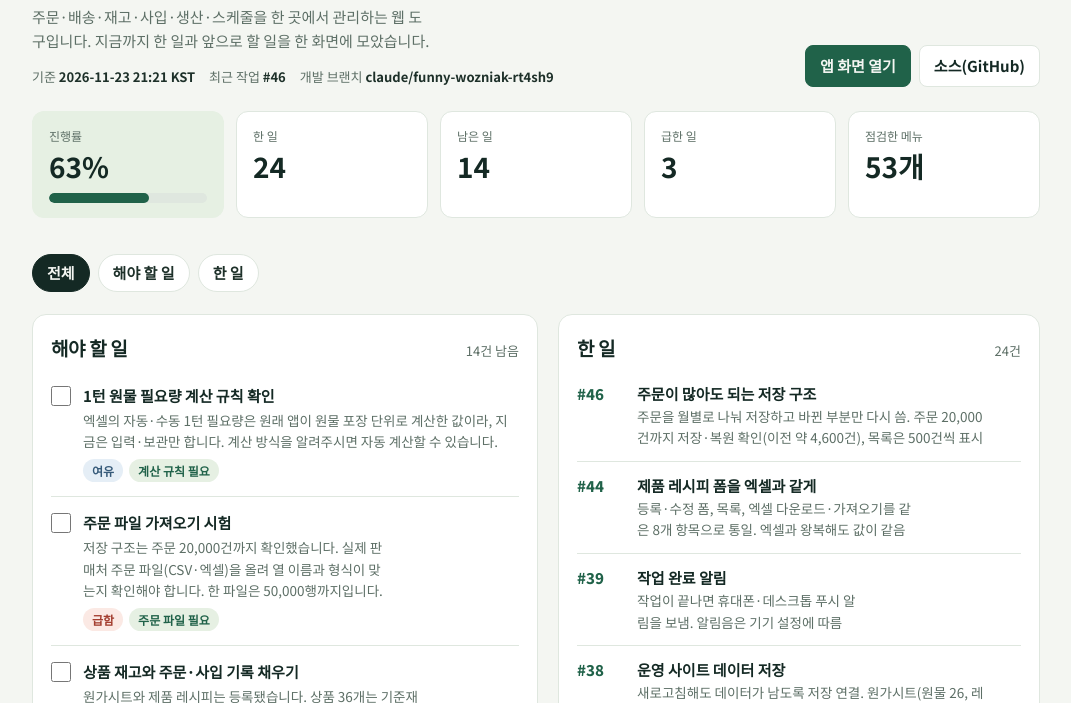
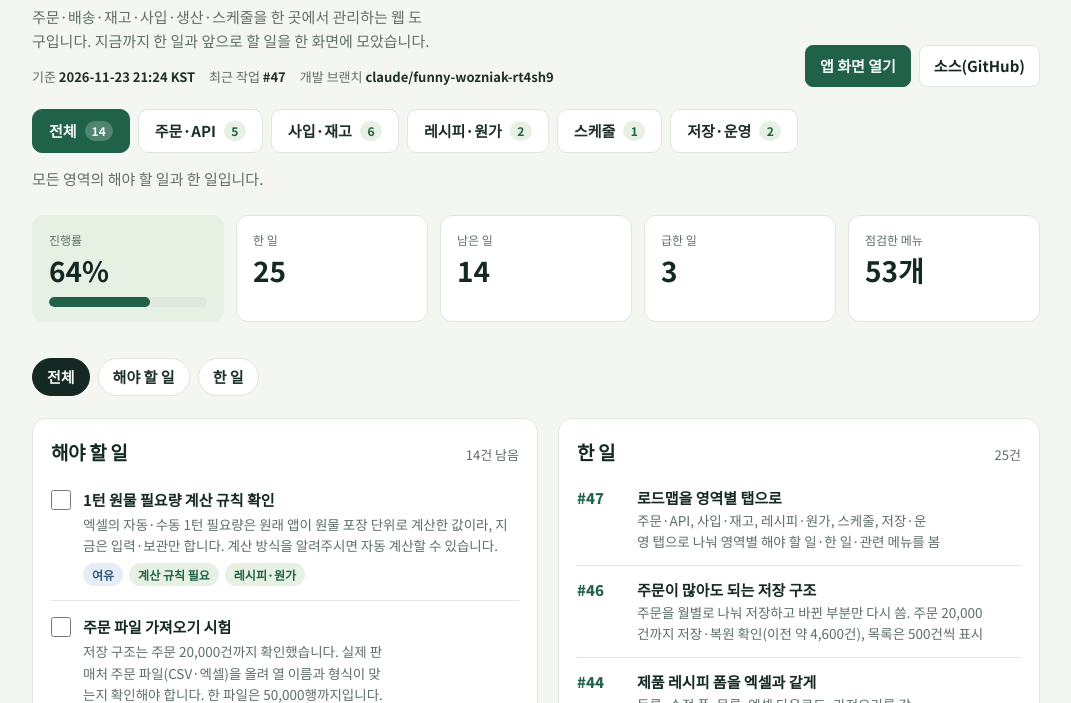
Before and after one commit to bluekiwi75/make, a plain HTML site: page docs/roadmap.html in a window 1280 px wide. Shown: the part 97-800 px from the top of the page, without its empty margins (104-1175 px from the left). Drawn offline with Linux system fonts and the light colour scheme.

Commit message:
Roadmap: split into area tabs (order/API, purchase/stock, recipe/cost, schedule, system)
Co-Authored-By: Claude Sonnet 5.5 <noreply@anthropic.com>
Claude-Session: https://claude.ai/code/session_018spFY8ws2gwToUEkVity7Q

```diff
--- a/docs/roadmap.html
+++ b/docs/roadmap.html
@@ -57,6 +57,7 @@ h2{font-size:19px;font-weight:800;letter-spacing:-.02em;color:var(--ink)}
 .tag{display:inline-block;padding:2px 9px;border-radius:99px;font-size:12px;font-weight:700}
 .tag.high{background:var(--high-soft);color:var(--high)}
 .tag.mid{background:var(--mid-soft);color:var(--mid)}
+.tag.area{background:var(--accent-soft);color:var(--accent)}
 .tag.low{background:var(--low-soft);color:var(--low)}
 .tag.need{background:var(--accent-soft);color:var(--accent)}
 .done{display:grid;grid-template-columns:auto minmax(0,1fr);gap:2px 12px;padding:12px 0;border-top:1px solid var(--line)}
@@ -76,6 +77,15 @@ h2{font-size:19px;font-weight:800;letter-spacing:-.02em;color:var(--ink)}
 .empty{color:var(--muted);padding:14px 0}
 [hidden]{display:none!important}
 @media (prefers-reduced-motion:no-preference){.bar span{transition:width .4s}}
+
+.tabs{display:flex;gap:8px;margin-top:22px;overflow-x:auto;padding-bottom:4px;-webkit-overflow-scrolling:touch}
+.tab{flex:none;display:inline-flex;align-items:center;gap:8px;min-height:44px;padding:8px 16px;border:1px solid var(--line);border-radius:10px;background:var(--surface);color:var(--fg);font:inherit;font-weight:700;cursor:pointer;white-space:nowrap}
+.tab[aria-selected="true"]{background:var(--accent);border-color:var(--accent);color:var(--bg)}
+.tab .count{min-width:22px;padding:0 7px;border-radius:99px;background:var(--accent-soft);color:var(--accent);font-size:12px;line-height:20px;text-align:center;font-variant-numeric:tabular-nums}
+.tab[aria-selected="true"] .count{background:rgba(255,255,255,.22);color:inherit}
+.tab:focus-visible{outline:2px solid var(--accent);outline-offset:2px}
+.area-desc{color:var(--muted);margin-top:10px;min-height:1.6em}
+.empty-note{color:var(--muted);padding:14px 0}
 </style>
 
 <div class="wrap">
@@ -83,7 +93,7 @@ h2{font-size:19px;font-weight:800;letter-spacing:-.02em;color:var(--ink)}
     <div>
       <h1>마켓데스크 로드맵</h1>
       <p class="lead">주문·배송·재고·사입·생산·스케줄을 한 곳에서 관리하는 웹 도구입니다. 지금까지 한 일과 앞으로 할 일을 한 화면에 모았습니다.</p>
-      <div class="asof"><span>기준 <b>2026-11-23 21:21 KST</b></span><span>최근 작업 <b>#46</b></span><span>개발 브랜치 <b>claude/funny-wozniak-rt4sh9</b></span></div>
+      <div class="asof"><span>기준 <b>2026-11-23 21:24 KST</b></span><span>최근 작업 <b>#47</b></span><span>개발 브랜치 <b>claude/funny-wozniak-rt4sh9</b></span></div>
     </div>
     <div class="links">
       <a class="btn primary" href="https://claude.ai/artifact/3Rigwfrnbw5tFjr3aLRPHV" target="_blank" rel="noopener">앱 화면 열기</a>
@@ -91,12 +101,15 @@ h2{font-size:19px;font-weight:800;letter-spacing:-.02em;color:var(--ink)}
     </div>
   </div>
 
+  <nav class="tabs" id="tabs" role="tablist" aria-label="영역 선택"></nav>
+  <p class="area-desc" id="area-desc"></p>
+
   <div class="tiles" aria-label="요약">
     <div class="tile lead-tile"><small>진행률</small><strong id="t-pct">0%</strong><div class="bar" aria-hidden="true"><span id="t-bar"></span></div></div>
     <div class="tile"><small>한 일</small><strong id="t-done">0</strong></div>
     <div class="tile"><small>남은 일</small><strong id="t-todo">0</strong></div>
     <div class="tile"><small>급한 일</small><strong id="t-high">0</strong></div>
-    <div class="tile"><small>점검한 메뉴</small><strong>53개</strong></div>
+    <div class="tile"><small id="t-menu-label">점검한 메뉴</small><strong id="t-menu">53개</strong></div>
   </div>
 
   <div class="filters" role="group" aria-label="보기 선택">
@@ -118,7 +131,7 @@ h2{font-size:19px;font-weight:800;letter-spacing:-.02em;color:var(--ink)}
 
   <section class="menus" aria-labelledby="menu-h">
     <h2 id="menu-h">메뉴 지도</h2>
-    <p class="lead">상단 메뉴의 구성입니다. 이번에 새로 만든 화면은 표시했습니다.</p>
+    <p class="lead" id="menu-lead">상단 메뉴의 구성입니다. 이번에 새로 만든 화면은 표시했습니다.</p>
     <div class="mgrid" id="menu-grid"></div>
   </section>
 
@@ -133,46 +146,47 @@ h2{font-size:19px;font-weight:800;letter-spacing:-.02em;color:var(--ink)}
 
 <script>
 const TODO = [
-  {id:"turn", p:"low", t:"1턴 원물 필요량 계산 규칙 확인", d:"엑셀의 자동·수동 1턴 필요량은 원래 앱이 원물 포장 단위로 계산한 값이라, 지금은 입력·보관만 합니다. 계산 방식을 알려주시면 자동 계산할 수 있습니다.", need:"계산 규칙 필요"},
-  {id:"orderfile", p:"high", t:"주문 파일 가져오기 시험", d:"저장 구조는 주문 20,000건까지 확인했습니다. 실제 판매처 주문 파일(CSV·엑셀)을 올려 열 이름과 형식이 맞는지 확인해야 합니다. 한 파일은 50,000행까지입니다.", need:"주문 파일 필요"},
-  {id:"stock0", p:"high", t:"상품 재고와 주문·사입 기록 채우기", d:"원가시트와 제품 레시피는 등록됐습니다. 상품 36개는 기준재고 0으로 들어가 있어서, 재고 수량은 거래명세서 반영이나 상품 화면에서 채워야 합니다. 코드가 없는 상품 1행(에브리데이넛츠 오리지날 믹스넛 500g+500g)은 코드를 채워야 등록됩니다.", need:"재고 수량·파일 필요"},
-  {id:"import2", p:"mid", t:"주문·사입 기록 파일 받기", d:"원가시트에는 주문과 사입 기록이 없습니다. 원래 사이트에서 내려받은 파일이 있으면 같은 방식으로 확인합니다.", need:"파일 필요"},
-  {id:"nomarket", p:"mid", t:"판매처 API 연동·원본 파일 보관 필요 여부 결정", d:"이 사이트에서는 판매처 API(쿠팡·네이버 등)와 사입 원본 파일 보관을 쓸 수 없습니다. 주문은 CSV·엑셀로 가져오고, 거래명세서는 읽은 내용만 저장됩니다.", need:"사용 여부 결정"},
-  {id:"diff", p:"high", t:"거래명세서 합계 차이 54,000원 확인", d:"명세서 합계 3,993,880원, 품목 11줄 합계 3,939,880원. 빠진 품목이 있는지 거래처에 확인합니다.", need:"거래처 확인"},
-  {id:"formats", p:"mid", t:"다른 거래처 명세서 양식 추가", d:"지금은 순번·품명·규격·단위·수량·단가·금액·세액·합계 양식 한 가지를 확인했습니다.", need:"PDF 샘플 필요"},
-  {id:"scan", p:"mid", t:"스캔본(이미지) 명세서 글자 인식 확인", d:"내 PC 앱에서는 글자 인식을 쓰지만 이 환경에서 시험하지 못했습니다. 아티팩트에서는 글자가 있는 PDF만 읽습니다.", need:"스캔 PDF 필요"},
-  {id:"excel", p:"mid", t:"엑셀·CSV 기능 점검", d:"원가시트, 상품 양식, 송장 파일 가져오기·내보내기, 원물·레시피 원가와 벌크 원물 목록 안쪽 기능을 실행해 봅니다.", need:"엑셀 파일 필요"},
-  {id:"market", p:"mid", t:"판매처 API 연동 점검", d:"쿠팡, 네이버 등 주문 수집과 송장 전송은 키가 없어 실행하지 못했습니다.", need:"API 키 필요"},
-  {id:"sched", p:"mid", t:"스케줄 보완", d:"담당자, 반복 일정, 시간 입력, 엑셀 내보내기 등 원하는 항목을 정하면 추가합니다.", need:"요구사항 확인"},
-  {id:"ledger", p:"low", t:"상품 재고의 날짜별 잔량 이력", d:"상품은 누적 입고 기준수량 하나로 관리해서 날짜별 잔량을 보여주지 못합니다. 원물만 건마다 변동 후 재고가 나옵니다."},
-  {id:"d1", p:"low", t:"실제 D1·R2와 동시 수정 검증", d:"가짜 DB로 저장 흐름을 확인했습니다. 여러 기기에서 동시에 수정하는 경우는 시험하지 못했습니다."},
-  {id:"others", p:"low", t:"다른 프로젝트·PC 파일 연결", d:"이 세션은 bluekiwi75/make 저장소만 다룹니다. 이어서 할 저장소나 PC에만 있는 파일을 알려주면 연결합니다.", need:"저장소 이름 필요"}
+  {id:"turn", a:["recipe"], p:"low", t:"1턴 원물 필요량 계산 규칙 확인", d:"엑셀의 자동·수동 1턴 필요량은 원래 앱이 원물 포장 단위로 계산한 값이라, 지금은 입력·보관만 합니다. 계산 방식을 알려주시면 자동 계산할 수 있습니다.", need:"계산 규칙 필요"},
+  {id:"orderfile", a:["order"], p:"high", t:"주문 파일 가져오기 시험", d:"저장 구조는 주문 20,000건까지 확인했습니다. 실제 판매처 주문 파일(CSV·엑셀)을 올려 열 이름과 형식이 맞는지 확인해야 합니다. 한 파일은 50,000행까지입니다.", need:"주문 파일 필요"},
+  {id:"stock0", a:["purchase"], p:"high", t:"상품 재고와 주문·사입 기록 채우기", d:"원가시트와 제품 레시피는 등록됐습니다. 상품 36개는 기준재고 0으로 들어가 있어서, 재고 수량은 거래명세서 반영이나 상품 화면에서 채워야 합니다. 코드가 없는 상품 1행(에브리데이넛츠 오리지날 믹스넛 500g+500g)은 코드를 채워야 등록됩니다.", need:"재고 수량·파일 필요"},
+  {id:"import2", a:["order","purchase"], p:"mid", t:"주문·사입 기록 파일 받기", d:"원가시트에는 주문과 사입 기록이 없습니다. 원래 사이트에서 내려받은 파일이 있으면 같은 방식으로 확인합니다.", need:"파일 필요"},
+  {id:"nomarket", a:["order"], p:"mid", t:"판매처 API 연동·원본 파일 보관 필요 여부 결정", d:"이 사이트에서는 판매처 API(쿠팡·네이버 등)와 사입 원본 파일 보관을 쓸 수 없습니다. 주문은 CSV·엑셀로 가져오고, 거래명세서는 읽은 내용만 저장됩니다.", need:"사용 여부 결정"},
+  {id:"diff", a:["purchase"], p:"high", t:"거래명세서 합계 차이 54,000원 확인", d:"명세서 합계 3,993,880원, 품목 11줄 합계 3,939,880원. 빠진 품목이 있는지 거래처에 확인합니다.", need:"거래처 확인"},
+  {id:"formats", a:["purchase"], p:"mid", t:"다른 거래처 명세서 양식 추가", d:"지금은 순번·품명·규격·단위·수량·단가·금액·세액·합계 양식 한 가지를 확인했습니다.", need:"PDF 샘플 필요"},
+  {id:"scan", a:["purchase"], p:"mid", t:"스캔본(이미지) 명세서 글자 인식 확인", d:"내 PC 앱에서는 글자 인식을 쓰지만 이 환경에서 시험하지 못했습니다. 아티팩트에서는 글자가 있는 PDF만 읽습니다.", need:"스캔 PDF 필요"},
+  {id:"excel", a:["recipe","order"], p:"mid", t:"엑셀·CSV 기능 점검", d:"원가시트, 상품 양식, 송장 파일 가져오기·내보내기, 원물·레시피 원가와 벌크 원물 목록 안쪽 기능을 실행해 봅니다.", need:"엑셀 파일 필요"},
+  {id:"market", a:["order"], p:"mid", t:"판매처 API 연동 점검", d:"쿠팡, 네이버 등 주문 수집과 송장 전송은 키가 없어 실행하지 못했습니다.", need:"API 키 필요"},
+  {id:"sched", a:["schedule"], p:"mid", t:"스케줄 보완", d:"담당자, 반복 일정, 시간 입력, 엑셀 내보내기 등 원하는 항목을 정하면 추가합니다.", need:"요구사항 확인"},
+  {id:"ledger", a:["purchase"], p:"low", t:"상품 재고의 날짜별 잔량 이력", d:"상품은 누적 입고 기준수량 하나로 관리해서 날짜별 잔량을 보여주지 못합니다. 원물만 건마다 변동 후 재고가 나옵니다."},
+  {id:"d1", a:["system"], p:"low", t:"실제 D1·R2와 동시 수정 검증", d:"가짜 DB로 저장 흐름을 확인했습니다. 여러 기기에서 동시에 수정하는 경우는 시험하지 못했습니다."},
+  {id:"others", a:["system"], p:"low", t:"다른 프로젝트·PC 파일 연결", d:"이 세션은 bluekiwi75/make 저장소만 다룹니다. 이어서 할 저장소나 PC에만 있는 파일을 알려주면 연결합니다.", need:"저장소 이름 필요"}
 ];
 const DONE = [
-  ["#46","주문이 많아도 되는 저장 구조","주문을 월별로 나눠 저장하고 바뀐 부분만 다시 씀. 주문 20,000건까지 저장·복원 확인(이전 약 4,600건), 목록은 500건씩 표시"],
-  ["#44","제품 레시피 폼을 엑셀과 같게","등록·수정 폼, 목록, 엑셀 다운로드·가져오기를 같은 8개 항목으로 통일. 엑셀과 왕복해도 값이 같음"],
-  ["#39","작업 완료 알림","작업이 끝나면 휴대폰·데스크톱 푸시 알림을 보냄. 알림음은 기기 설정에 따름"],
-  ["#38","운영 사이트 데이터 저장","새로고침해도 데이터가 남도록 저장 연결. 원가시트(원물 26, 레시피 10, 카탈로그 64)와 제품 레시피 10개, 상품 36개를 등록"],
-  ["#36","제품 레시피 엑셀 가져오기","제품 레시피 화면의 엑셀(제품명·재료·배합·원물 차감 기준)을 올리면 레시피를 등록·갱신. 올려주신 10개로 확인"],
-  ["#35","레시피를 맨 위로","원물·레시피 원가 화면에서 제품 레시피를 맨 위에 두고, 바로가기 버튼과 배합 줄바꿈 추가"],
-  ["#34","원가시트 가져오기 검증","올려주신 원가시트가 앱 가져오기로 정상 등록되는지 확인(원물 26, 레시피 10, 카탈로그 64행)"],
-  ["#32","스케줄 타입 등록","타입 이름·색·모양을 등록하고 모두 다르게 표시. 달력 범례, 이름 변경·삭제 지원"],
-  ["#31","스케줄 1~5 체크 칸 삭제","날짜별 체크 5칸과 이름 바꾸기를 화면과 서버에서 제거"],
-  ["#30","대시보드 스케줄 달력","월 달력에 일정을 표시하고 날짜별 상세에서 일정 완료·수정·추가"],
-  ["#29","대시보드에 스케줄 표시","7일 안 스케줄과 지연·결제 예정을 대시보드에서 보고 완료 체크, 추가"],
-  ["#28","현황 아티팩트","이 로드맵 페이지"],
-  ["#26","월별 스케줄","날짜별 표, 완료 체크, 서버 저장, 사입 결제 예정일 자동 표시"],
-  ["#24","전체 메뉴·연결 점검","메뉴 53개, 버튼 280개 실행, 메뉴 연결 39개 항목 통과. 점검 스크립트는 tools/qa"],
-  ["#23","테스트와 휴대폰 화면 수정","실제 명세서로 저장까지 확인, 매입관리 가로 넘침 수정"],
-  ["#22","사입업무 > 재고 내역","날짜순 입고·사용 내역, 변동 후 재고, 최종 재고"],
-  ["#21","사이드바 고정·세션 이름","claude.ai 사이드바에 마켓데스크 표시"],
-  ["#16","휴대폰에서 이어가기","CLAUDE.md 인계 문서, 아티팩트 빌드 스크립트 저장소 반영"],
-  ["#14","조회 기간","기본 이번 달 1일~오늘, 1주일·1개월·3개월·6개월 버튼"],
-  ["#13","샘플 배너 삭제","화면 위 ‘샘플 화면 · 체험 종료’ 제거"],
-  ["#12","실제 거래명세서 대응","11개 품목 인식, 두 부 중복 제거, 합계 검증, 글자 좌표로 줄 복원"],
-  ["#6","매입관리","거래명세서 PDF를 올리면 품목을 표로 만들고 상품 재고 또는 원물 재고에 반영"],
-  ["#5","앱 화면 아티팩트","샘플 모드를 한 페이지로 묶어 휴대폰에서 확인"],
-  ["#1","소스 이어받기","ZIP 소스를 저장소에 넣고 샘플 서버 실행 확인"]
+  ["#47","로드맵을 영역별 탭으로","주문·API, 사입·재고, 레시피·원가, 스케줄, 저장·운영 탭으로 나눠 영역별 해야 할 일·한 일·관련 메뉴를 봄",["system"]],
+  ["#46","주문이 많아도 되는 저장 구조","주문을 월별로 나눠 저장하고 바뀐 부분만 다시 씀. 주문 20,000건까지 저장·복원 확인(이전 약 4,600건), 목록은 500건씩 표시",["order","system"]],
+  ["#44","제품 레시피 폼을 엑셀과 같게","등록·수정 폼, 목록, 엑셀 다운로드·가져오기를 같은 8개 항목으로 통일. 엑셀과 왕복해도 값이 같음",["recipe"]],
+  ["#39","작업 완료 알림","작업이 끝나면 휴대폰·데스크톱 푸시 알림을 보냄. 알림음은 기기 설정에 따름",["system"]],
+  ["#38","운영 사이트 데이터 저장","새로고침해도 데이터가 남도록 저장 연결. 원가시트(원물 26, 레시피 10, 카탈로그 64)와 제품 레시피 10개, 상품 36개를 등록",["system","recipe"]],
+  ["#36","제품 레시피 엑셀 가져오기","제품 레시피 화면의 엑셀(제품명·재료·배합·원물 차감 기준)을 올리면 레시피를 등록·갱신. 올려주신 10개로 확인",["recipe"]],
+  ["#35","레시피를 맨 위로","원물·레시피 원가 화면에서 제품 레시피를 맨 위에 두고, 바로가기 버튼과 배합 줄바꿈 추가",["recipe"]],
+  ["#34","원가시트 가져오기 검증","올려주신 원가시트가 앱 가져오기로 정상 등록되는지 확인(원물 26, 레시피 10, 카탈로그 64행)",["recipe"]],
+  ["#32","스케줄 타입 등록","타입 이름·색·모양을 등록하고 모두 다르게 표시. 달력 범례, 이름 변경·삭제 지원",["schedule"]],
+  ["#31","스케줄 1~5 체크 칸 삭제","날짜별 체크 5칸과 이름 바꾸기를 화면과 서버에서 제거",["schedule"]],
+  ["#30","대시보드 스케줄 달력","월 달력에 일정을 표시하고 날짜별 상세에서 일정 완료·수정·추가",["schedule"]],
+  ["#29","대시보드에 스케줄 표시","7일 안 스케줄과 지연·결제 예정을 대시보드에서 보고 완료 체크, 추가",["schedule"]],
+  ["#28","현황 아티팩트","이 로드맵 페이지",["system"]],
+  ["#26","월별 스케줄","날짜별 표, 완료 체크, 서버 저장, 사입 결제 예정일 자동 표시",["schedule"]],
+  ["#24","전체 메뉴·연결 점검","메뉴 53개, 버튼 280개 실행, 메뉴 연결 39개 항목 통과. 점검 스크립트는 tools/qa",["system"]],
+  ["#23","테스트와 휴대폰 화면 수정","실제 명세서로 저장까지 확인, 매입관리 가로 넘침 수정",["purchase"]],
+  ["#22","사입업무 > 재고 내역","날짜순 입고·사용 내역, 변동 후 재고, 최종 재고",["purchase"]],
+  ["#21","사이드바 고정·세션 이름","claude.ai 사이드바에 마켓데스크 표시",["system"]],
+  ["#16","휴대폰에서 이어가기","CLAUDE.md 인계 문서, 아티팩트 빌드 스크립트 저장소 반영",["system"]],
+  ["#14","조회 기간","기본 이번 달 1일~오늘, 1주일·1개월·3개월·6개월 버튼",["order"]],
+  ["#13","샘플 배너 삭제","화면 위 ‘샘플 화면 · 체험 종료’ 제거",["system"]],
+  ["#12","실제 거래명세서 대응","11개 품목 인식, 두 부 중복 제거, 합계 검증, 글자 좌표로 줄 복원",["purchase"]],
+  ["#6","매입관리","거래명세서 PDF를 올리면 품목을 표로 만들고 상품 재고 또는 원물 재고에 반영",["purchase"]],
+  ["#5","앱 화면 아티팩트","샘플 모드를 한 페이지로 묶어 휴대폰에서 확인",["system"]],
+  ["#1","소스 이어받기","ZIP 소스를 저장소에 넣고 샘플 서버 실행 확인",["system"]]
 ];
 const MENUS = [
   ["설정","주문수집 열설정, 판매처 관리, 택배사, 내정보, 환경설정, 폴더 설정"],
@@ -188,6 +202,15 @@ const MENUS = [
   ["마켓관리자","판매자센터 바로가기, 판매처 연결"],
   ["도움말","사용설명서, 마켓데스크 정보"]
 ];
+const AREAS = [
+  ["all", "전체", "모든 영역의 해야 할 일과 한 일입니다."],
+  ["order", "주문·API", "주문 가져오기, 판매처 API 연동, 송장·배송, 통계, 조회 기간"],
+  ["purchase", "사입·재고", "거래명세서 입고, 사입 기록, 재고 내역, 상품 재고"],
+  ["recipe", "레시피·원가", "원가시트, 제품 레시피, 원물, 생산"],
+  ["schedule", "스케줄", "월별 스케줄, 대시보드 달력, 스케줄 타입"],
+  ["system", "저장·운영", "데이터 저장, 휴대폰 사용, 알림, 점검, 문서"]
+];
+const MENU_AREAS = {"설정": ["system"], "상품업무": ["recipe", "purchase"], "배송업무": ["order"], "송장목록": ["order"], "C/S업무": ["order"], "사입업무": ["purchase"], "스케줄": ["schedule"], "생산·레시피": ["recipe"], "통계": ["order"], "도구": ["system"], "마켓관리자": ["order"], "도움말": ["system"]};
 const PRI = {high:"급함", mid:"보통", low:"여유"};
 const KEY = "marketdesk-roadmap-checked";
 let checked = {};
@@ -195,32 +218,54 @@ try { checked = JSON.parse(localStorage.getItem(KEY) || "{}") || {}; } catch (e)
 let view = "all";
 const $ = id => document.getElementById(id);
 const esc = s => String(s).replace(/[&<>"']/g, c => ({"&":"&amp;","<":"&lt;",">":"&gt;",'"':"&quot;","'":"&#39;"}[c]));
+const areaKeys = AREAS.map(x => x[0]);
+const readArea = () => { const h = location.hash.slice(1); return areaKeys.includes(h) ? h : "all"; };
+let area = readArea();
+const inArea = list => area === "all" || (list || []).includes(area);
 
 function render() {
-  const open = TODO.filter(x => !checked[x.id]);
-  const finished = TODO.length - open.length + DONE.length;
-  const total = TODO.length + DONE.length;
-  const pct = Math.round(finished / total * 100);
+  const todo = TODO.filter(x => inArea(x.a));
+  const done = DONE.filter(x => inArea(x[3]));
+  const menus = MENUS.filter(([t]) => inArea(MENU_AREAS[t]));
+  const open = todo.filter(x => !checked[x.id]);
+  const finished = todo.length - open.length + done.length;
+  const total = todo.length + done.length;
+  const pct = total ? Math.round(finished / total * 100) : 0;
   $("t-pct").textContent = pct + "%";
   $("t-bar").style.width = pct + "%";
   $("t-done").textContent = finished;
   $("t-todo").textContent = open.length;
   $("t-high").textContent = open.filter(x => x.p === "high").length;
+  $("t-menu-label").textContent = area === "all" ? "점검한 메뉴" : "관련 메뉴 그룹";
+  $("t-menu").textContent = area === "all" ? "53개" : menus.length + "개";
   $("todo-count").textContent = open.length + "건 남음";
-  $("done-count").textContent = DONE.length + "건";
-  $("todo-list").innerHTML = TODO.map(x =>
+  $("done-count").textContent = done.length + "건";
+  $("tabs").innerHTML = AREAS.map(([key, label]) => {
+    const n = TODO.filter(x => (key === "all" || (x.a || []).includes(key)) && !checked[x.id]).length;
+    return '<button type="button" class="tab" role="tab" data-area="' + key + '" aria-selected="' + (key === area) + '">' + esc(label) + '<span class="count" aria-label="남은 일 ' + n + '건">' + n + '</span></button>';
+  }).join("");
+  $("area-desc").textContent = AREAS.find(x => x[0] === area)[2];
+  $("todo-list").innerHTML = todo.length ? todo.map(x =>
     '<li class="todo' + (checked[x.id] ? ' checked' : '') + '"><input type="checkbox" id="c-' + x.id + '" data-id="' + x.id + '"' + (checked[x.id] ? ' checked' : '') + ' aria-label="완료 표시">' +
     '<div><h3><label for="c-' + x.id + '">' + esc(x.t) + '</label></h3><p>' + esc(x.d) + '</p><div class="meta"><span class="tag ' + x.p + '">' + PRI[x.p] + '</span>' +
-    (x.need ? '<span class="tag need">' + esc(x.need) + '</span>' : '') + '</div></div></li>').join("");
-  $("done-list").innerHTML = DONE.map(([n, t, d]) =>
-    '<li class="done"><span class="num">' + n + '</span><div><h3>' + esc(t) + '</h3><p>' + esc(d) + '</p></div></li>').join("");
-  $("menu-grid").innerHTML = MENUS.map(([t, d, fresh]) =>
+    (x.need ? '<span class="tag need">' + esc(x.need) + '</span>' : '') + (area === "all" ? (x.a || []).map(k => '<span class="tag area">' + esc(AREAS.find(y => y[0] === k)[1]) + '</span>').join("") : "") + '</div></div></li>').join("")
+    : '<li class="empty-note">이 영역에 해야 할 일이 없습니다.</li>';
+  $("done-list").innerHTML = done.length ? done.map(([n, t, d]) =>
+    '<li class="done"><span class="num">' + n + '</span><div><h3>' + esc(t) + '</h3><p>' + esc(d) + '</p></div></li>').join("")
+    : '<li class="empty-note">이 영역에서 끝낸 일이 아직 없습니다.</li>';
+  $("menu-grid").innerHTML = menus.map(([t, d, fresh]) =>
     '<div class="mcard' + (fresh ? ' new' : '') + '"><h3>' + esc(t) + (fresh ? '<span class="new-tag">신규</span>' : '') + '</h3><p>' + esc(d) + '</p></div>').join("");
+  $("menu-lead").textContent = area === "all" ? "상단 메뉴의 구성입니다. 이번에 새로 만든 화면은 표시했습니다." : "이 영역과 관련된 상단 메뉴입니다.";
   $("todo-panel").hidden = view === "done";
   $("done-panel").hidden = view === "todo";
   document.querySelector(".cols").style.gridTemplateColumns = view === "all" ? "" : "minmax(0,1fr)";
   document.querySelectorAll(".chip").forEach(b => b.setAttribute("aria-pressed", String(b.dataset.view === view)));
 }
+window.addEventListener("hashchange", () => { area = readArea(); render(); });
+document.addEventListener("click", e => {
+  const tab = e.target.closest(".tab");
+  if (tab) { location.hash = tab.dataset.area === "all" ? "" : tab.dataset.area; area = tab.dataset.area; render(); return; }
+});
 document.addEventListener("click", e => {
   const chip = e.target.closest(".chip");
   if (chip) { view = chip.dataset.view; render(); }
```
Also changed, not shown: CLAUDE.md (+1 -0 lines), WORK_COUNT.md (+2 -1 lines).
